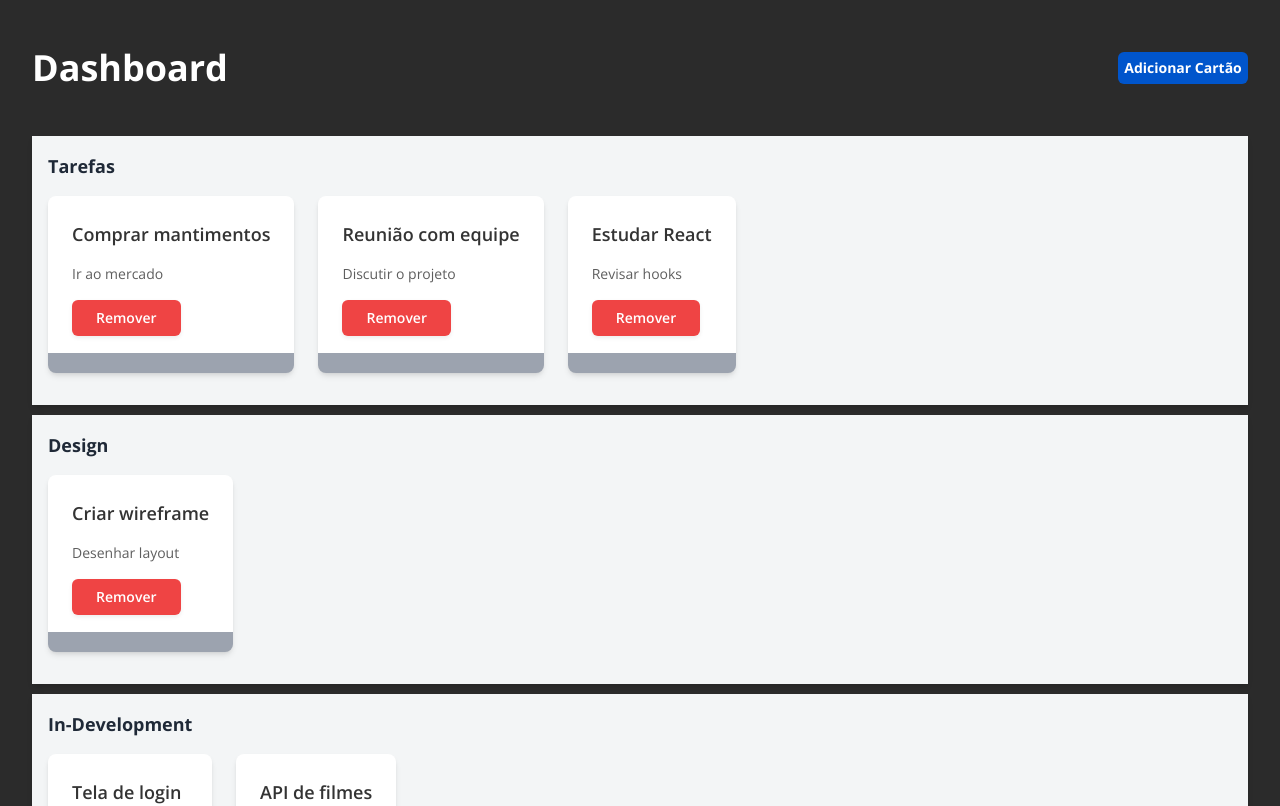
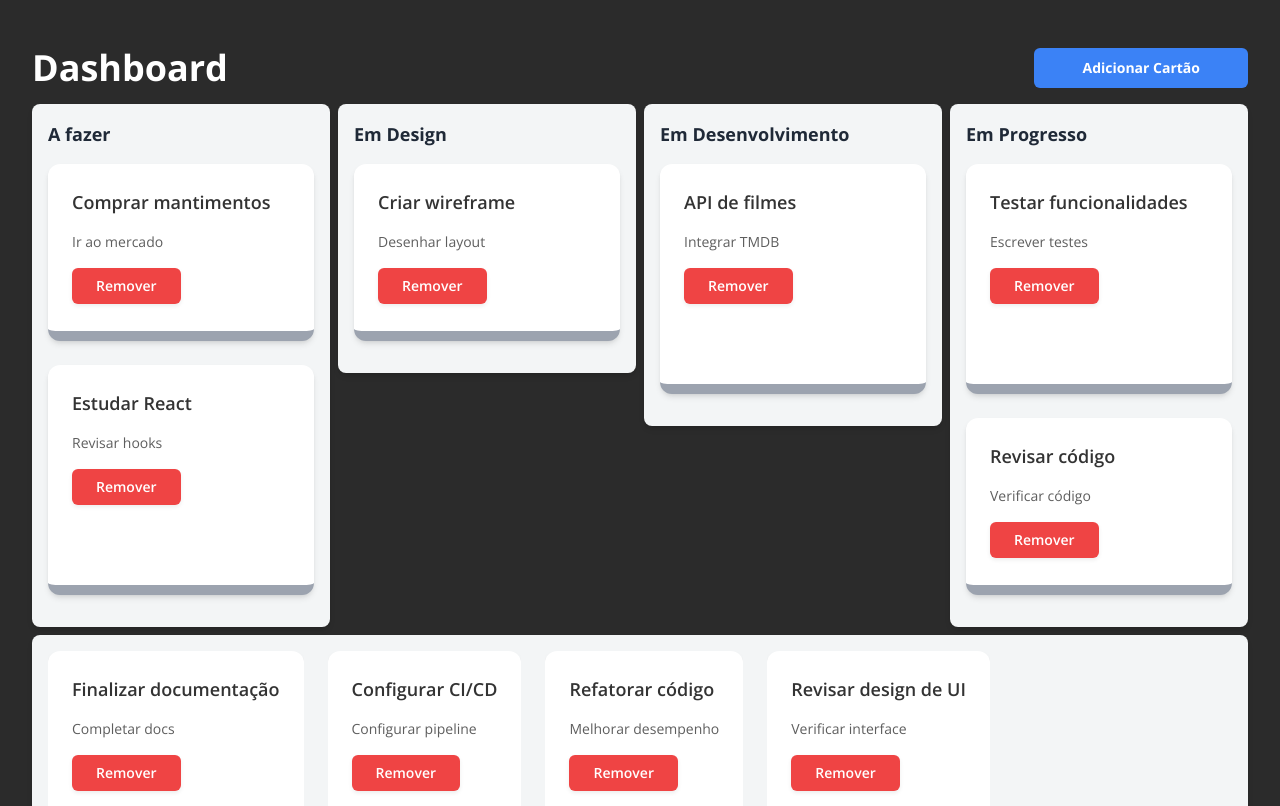
Before and after one commit to ramoncodevale/dashboard, a React (Vite) app: page / in a window 1280 px wide. Shown: the top 806 px of the page. Built offline with nearby package versions, Linux system fonts and the light colour scheme.

Commit message:
adicionando melhorias finais

```diff
--- a/src/components/button.tsx
+++ b/src/components/button.tsx
@@ -14,10 +14,10 @@ const Button: React.FC<ButtonProps> = ({
   variant = "primary",
 }) => {
   const baseStyles =
-    "cursor-pointer rounded-md  text-sm font-bold transition-all"
+    "cursor-pointer rounded-md  text-sm font-bold  transition-all"
   const variants = {
-    primary: "bg-[#0055cc] text-white",
-    danger: "bg-red-500 text-white hover:bg-red-600",
+    primary: "bg-blue-500 hover:bg-blue-600 text-white",
+    danger: "bg-red-500  text-white hover:bg-red-600",
   }
 
   return (
--- a/src/components/card.tsx
+++ b/src/components/card.tsx
@@ -2,11 +2,14 @@ interface CardProps {
   title: string
   content: string
   onRemove?: () => void
+  size?: string
 }
 
-const Card = ({ title, content, onRemove }: CardProps) => {
+const Card = ({ title, content, size, onRemove }: CardProps) => {
   return (
-    <div className="h-[177px] w-full transform rounded-lg border-b-[20px] border-gray-400 bg-[#fff] p-4 shadow-md transition-all duration-150 hover:scale-105 hover:shadow-lg">
+    <div
+      className={`${size === "large" ? "h-[230px] w-full" : "h-[177px] w-full"} w-full transform rounded-[12px] border-b-[10px] border-gray-400 bg-[#fff] p-4 shadow-md transition-all duration-150 hover:scale-105 hover:shadow-lg`}
+    >
       <div className="flex flex-col gap-3">
         <h4 className="text-lg font-semibold text-[#333]">{title}</h4>
         <p className="text-sm text-[#5e5e5e]">{content}</p>
--- a/src/components/carousel.tsx
+++ b/src/components/carousel.tsx
@@ -6,7 +6,9 @@ interface CarouselProps {
 
 const Carousel = ({ title, content, onRemove }: CarouselProps) => {
   return (
-    <div className="h-[177px] w-full transform rounded-lg border-b-[20px] border-gray-400 bg-[#fff] p-4 shadow-md transition-all duration-150 hover:scale-105 hover:shadow-lg">
+    <>
+      <div className="flex overflow-x-scroll [&::-webkit-scrollbar]:hidden">
+        <div className="h-[177px] w-full transform rounded-[12px] border-b-[10px] border-gray-400 bg-[#fff] p-4 shadow-md transition-all duration-150 hover:scale-105 hover:shadow-lg">
           <div className="flex flex-col gap-3">
             <h4 className="text-lg font-semibold text-[#333]">{title}</h4>
             <p className="text-sm text-[#5e5e5e]">{content}</p>
@@ -20,6 +22,8 @@ const Carousel = ({ title, content, onRemove }: CarouselProps) => {
             )}
           </div>
         </div>
+      </div>
+    </>
   )
 }
 
--- a/src/components/dashboard.tsx
+++ b/src/components/dashboard.tsx
@@ -3,14 +3,21 @@ import { useState, useCallback, useEffect } from "react"
 import Button from "./button"
 import Card from "./card"
 import Carousel from "./carousel"
+import { DropResult } from "react-beautiful-dnd"
 
 const Dashboard = () => {
   const [modal, setModal] = useState(false)
   const [isCarousel, setIsCarousel] = useState(false)
+  const [deleteModal, setDeleteModal] = useState({
+    open: false,
+    sectionId: "",
+    cardId: "",
+  })
+
   const [sections, setSections] = useState([
     {
       id: "todo",
-      title: "Tarefas",
+      title: "A fazer",
       cards: [
         {
           id: "card-1",
@@ -18,23 +25,18 @@ const Dashboard = () => {
           content: "Ir ao mercado",
           size: "small",
         },
+
         {
           id: "card-2",
-          title: "Reunião com equipe",
-          content: "Discutir o projeto",
-          size: "small",
-        },
-        {
-          id: "card-3",
           title: "Estudar React",
           content: "Revisar hooks",
-          size: "small",
+          size: "large",
         },
       ],
     },
     {
       id: "in-design",
-      title: "Design",
+      title: "Em Design",
       cards: [
         {
           id: "card-4",
@@ -46,31 +48,25 @@ const Dashboard = () => {
     },
     {
       id: "in-development",
-      title: "In-Development",
+      title: "Em Desenvolvimento",
       cards: [
         {
           id: "card-5",
-          title: "Tela de login",
-          content: "Desenvolver login",
-          size: "small",
-        },
-        {
-          id: "card-6",
           title: "API de filmes",
           content: "Integrar TMDB",
-          size: "small",
+          size: "large",
         },
       ],
     },
     {
       id: "in-progress",
-      title: "Em Andamento",
+      title: "Em Progresso",
       cards: [
         {
           id: "card-7",
           title: "Testar funcionalidades",
           content: "Escrever testes",
-          size: "small",
+          size: "large",
         },
         {
           id: "card-8",
@@ -82,7 +78,7 @@ const Dashboard = () => {
     },
     {
       id: "carousel",
-      title: "",
+      title: "Outras Tarefas",
       cards: [
         {
           id: "carousel-card-1",
@@ -123,7 +119,7 @@ const Dashboard = () => {
   }, [sections])
 
   const onDragEnd = useCallback(
-    ({ source, destination }) => {
+    ({ source, destination }: DropResult) => {
       if (!destination) return
 
       const sourceSection = sections.find((s) => s.id === source.droppableId)
@@ -163,20 +159,25 @@ const Dashboard = () => {
     setNewCardContent("")
   }, [newCardTitle, newCardContent])
 
-  const handleRemoveCard = useCallback((sectionId: string, cardId: string) => {
-    if (window.confirm("Você tem certeza que deseja remover este cartão?")) {
+  const confirmDeleteCard = (sectionId: string, cardId: string) => {
+    setDeleteModal({ open: true, sectionId, cardId })
+  }
+
+  const handleDeleteCard = () => {
     setSections((prevSections) =>
       prevSections.map((section) =>
-          section.id === sectionId
+        section.id === deleteModal.sectionId
           ? {
               ...section,
-                cards: section.cards.filter((card) => card.id !== cardId),
+              cards: section.cards.filter(
+                (card) => card.id !== deleteModal.cardId,
+              ),
             }
           : section,
       ),
     )
+    setDeleteModal({ open: false, sectionId: "", cardId: "" })
   }
-  }, [])
 
   const handleShowModal = () => setModal(true)
   const handleCloseModal = () => setModal(false)
@@ -217,12 +218,12 @@ const Dashboard = () => {
               />
               <div className="flex justify-end gap-2">
                 <Button
-                  className="h-[32px] w-[100px] bg-gray-300 text-gray-700 hover:bg-gray-400"
+                  className="bg-gray-300 px-5 py-2.5 text-gray-700 hover:bg-gray-400"
                   onClick={handleCloseModal}
                 >
                   Cancelar
                 </Button>
-                <Button className="h-[32px] w-[130px] bg-blue-500 text-white hover:bg-blue-600">
+                <Button className="bg-blue-500 px-5 py-2.5 text-white hover:bg-blue-600">
                   Adicionar
                 </Button>
               </div>
@@ -231,11 +232,41 @@ const Dashboard = () => {
         </>
       )}
 
+      {deleteModal.open && (
+        <div className="fixed inset-0 z-50 flex items-center justify-center bg-black bg-opacity-50">
+          <div className="rounded-lg bg-white p-6 shadow-lg">
+            <h2 className="mb-4 text-lg font-bold text-gray-700">
+              Confirmar Exclusão
+            </h2>
+            <p className="mb-4 text-gray-600">
+              Você tem certeza que deseja remover este cartão?
+            </p>
+            <div className="flex justify-end gap-2">
+              <Button
+                onClick={() =>
+                  setDeleteModal({ open: false, sectionId: "", cardId: "" })
+                }
+                className="bg-gray-300 px-5 py-2.5"
+              >
+                Cancelar
+              </Button>
+              <Button
+                onClick={handleDeleteCard}
+                className="px-5 py-2.5 text-white"
+                variant="danger"
+              >
+                Remover
+              </Button>
+            </div>
+          </div>
+        </div>
+      )}
+
       {!modal && (
         <div className="flex items-center justify-between">
           <h1 className="text-4xl font-bold text-white">Dashboard</h1>
           <Button
-            className="h-[32px] w-[130px] transition-all duration-200 ease-in-out"
+            className="px-5 py-2.5 transition-all duration-200 ease-in-out"
             onClick={handleShowModal}
           >
             Adicionar Cartão
@@ -243,7 +274,7 @@ const Dashboard = () => {
         </div>
       )}
 
-      <div className="flex flex-wrap items-start gap-[10px] pt-5">
+      <div className="grid grid-cols-1 items-start gap-2 pt-3 md:grid-cols-3 lg:grid-cols-4">
         <DragDropContext onDragEnd={onDragEnd}>
           {sections.map((section) => (
             <Droppable
@@ -255,17 +286,18 @@ const Dashboard = () => {
                 <section
                   ref={provided.innerRef}
                   {...provided.droppableProps}
-                  className={`flex h-auto w-full flex-row bg-[#f3f5f6] p-3 shadow-md transition-all duration-300 ease-in-out ${
-                    section.id === "carousel" ? "overflow-x-auto" : ""
+                  className={`h-auto items-start rounded-lg bg-[#f3f5f6] p-3 shadow-md transition-all duration-300 ease-in-out ${
+                    section.id === "carousel"
+                      ? "overflow-x-auto lg:col-span-4"
+                      : ""
                   }`}
                 >
                   {section.id !== "carousel" && (
                     <>
-                      <div className="flex flex-col">
                       <h3 className="mb-3 text-lg font-bold text-gray-800">
                         {section.title}
                       </h3>
-                        <div className="flex gap-4">
+                      <div className="flex flex-col gap-2">
                         {section.cards.map((card, index) => (
                           <Draggable
                             key={card.id}
@@ -282,15 +314,15 @@ const Dashboard = () => {
                                 <Card
                                   title={card.title}
                                   content={card.content}
+                                  size={card.size}
                                   onRemove={() =>
-                                      handleRemoveCard(section.id, card.id)
+                                    confirmDeleteCard(section.id, card.id)
                                   }
                                 />
                               </div>
                             )}
                           </Draggable>
                         ))}
-                        </div>
                       </div>
                     </>
                   )}
@@ -314,7 +346,7 @@ const Dashboard = () => {
                                 title={card.title}
                                 content={card.content}
                                 onRemove={() =>
-                                  handleRemoveCard(section.id, card.id)
+                                  confirmDeleteCard(section.id, card.id)
                                 }
                               />
                             </div>
```
Lines whose indentation alone changed are shown as unchanged.
